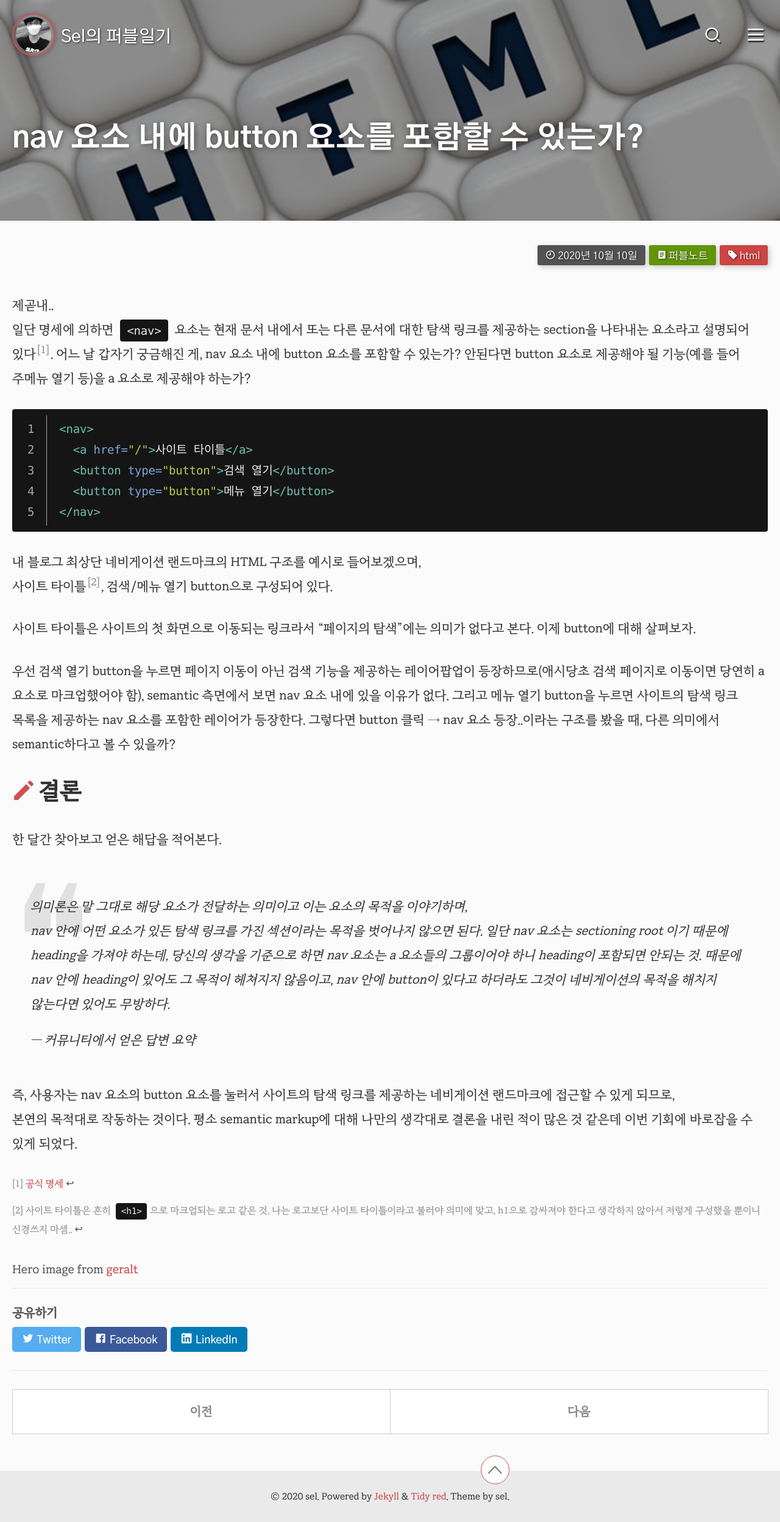
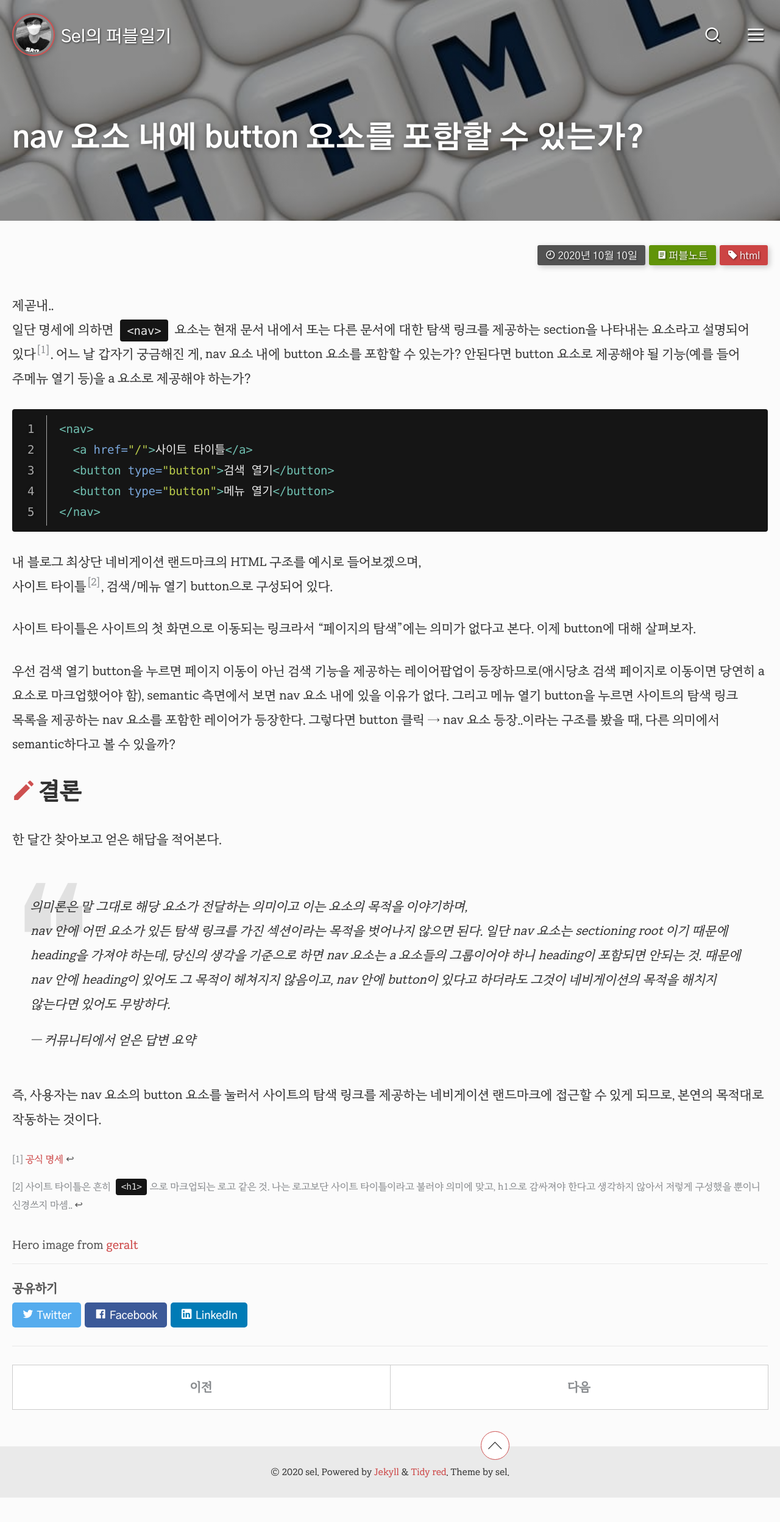
Before and after one commit to selosele/selosele.github.io, a Jekyll site: the page built from _posts/2020-10-10-button-inside-nav.md, in a window 1280 px wide. Shown: the whole page at 61% size. Built offline with Jekyll 4.4.1, drawn with Linux system fonts in a browser that asks for light colours; comment, search, counter and statistics services are not loaded; after the commit the page ends 2456 px from its top, so only the background shows below that.

Commit message:
레이아웃 HTML/CSS, 포스트 수정

```diff
--- a/_includes/post-pagination.html
+++ b/_includes/post-pagination.html
@@ -1,6 +1,6 @@
 {% if page.previous or page.next %}
   <nav class="pagination">
-    <h2 id="pagination-title" class="sr-only">{{ site.data.ui-text[site.locale].post_pagination }}</h2>
+    <h2 class="sr-only">{{ site.data.ui-text[site.locale].post_pagination }}</h2>
     {% if page.previous %}
       <a href="{{ page.previous.url | relative_url }}" title="{{ page.previous.title | markdownify | strip_html }}" class="pagination--pager">{{ site.data.ui-text[site.locale].pagination_previous | default: "Previous" }}</a>
     {% else %}
--- a/_includes/social-share.html
+++ b/_includes/social-share.html
@@ -3,9 +3,9 @@
     <h2 id="page-share-title" class="page__share-title">{{ site.data.ui-text[site.locale].share_on_label }}</h2>
   {% endif %}
 
-  <a href="https://twitter.com/intent/tweet?{% if site.twitter.username %}via={{ site.twitter.username | url_encode }}&{% endif %}text={{ page.title | url_encode }}%20{{ page.url | absolute_url | url_encode }}" title="Twitter {{ site.data.ui-text[site.locale].share_on_label }}" class="btn--twitter">Twitter</a>
+  <a href="https://twitter.com/intent/tweet?{% if site.twitter.username %}via={{ site.twitter.username | url_encode }}&{% endif %}text={{ page.title | url_encode }}%20{{ page.url | absolute_url | url_encode }}" title="Twitter {{ site.data.ui-text[site.locale].share_on_label }}" class="page__share__btn--twitter">Twitter</a>
 
-  <a href="https://www.facebook.com/sharer/sharer.php?u={{ page.url | absolute_url | url_encode }}" title="Facebook {{ site.data.ui-text[site.locale].share_on_label }}" class="btn--facebook">Facebook</a>
+  <a href="https://www.facebook.com/sharer/sharer.php?u={{ page.url | absolute_url | url_encode }}" title="Facebook {{ site.data.ui-text[site.locale].share_on_label }}" class="page__share__btn--facebook">Facebook</a>
 
-  <a href="https://www.linkedin.com/shareArticle?mini=true&url={{ page.url | absolute_url | url_encode }}" title="LinkedIn {{ site.data.ui-text[site.locale].share_on_label }}" class="btn--linkedin">LinkedIn</a>
+  <a href="https://www.linkedin.com/shareArticle?mini=true&url={{ page.url | absolute_url | url_encode }}" title="LinkedIn {{ site.data.ui-text[site.locale].share_on_label }}" class="page__share__btn--linkedin">LinkedIn</a>
 </section>
--- a/_posts/2020-10-10-button-inside-nav.md
+++ b/_posts/2020-10-10-button-inside-nav.md
@@ -46,8 +46,7 @@ primary_post: true
 >
 > <cite>커뮤니티에서 얻은 답변 요약</cite>
 
-즉, 사용자는 nav 요소의 button 요소를 눌러서 사이트의 탐색 링크를 제공하는 네비게이션 랜드마크에 접근할 수 있게 되므로,
-본연의 목적대로 작동하는 것이다. 평소 semantic markup에 대해 나만의 생각대로 결론을 내린 적이 많은 것 같은데 이번 기회에 바로잡을 수 있게 되었다.
+즉, 사용자는 nav 요소의 button 요소를 눌러서 사이트의 탐색 링크를 제공하는 네비게이션 랜드마크에 접근할 수 있게 되므로, 본연의 목적대로 작동하는 것이다.
 
 [^1]: [1] [공식 명세](https://html.spec.whatwg.org/multipage/sections.html#the-nav-element){:target="_blank"}
 
--- a/_sass/tidy-red/_page.scss
+++ b/_sass/tidy-red/_page.scss
@@ -106,7 +106,6 @@
          width: 2.556rem;
          height: 1.944rem;
          overflow: hidden;
-         margin-right: 0.3rem;
          margin-bottom: 0.3rem;
          padding-top: 0.5rem;
          padding-bottom: 0.5rem;
@@ -118,6 +117,10 @@
          font-size: 0.9rem;
          color: transparent;
          box-sizing: border-box;
+
+         &:not(:last-of-type) {
+            margin-right: 0.3rem;
+         }
 
          @media (min-width: $min-medium-width) {
             width: auto;
@@ -137,7 +140,7 @@
          }
       }
 
-      > .btn {
+      &__btn {
          &--twitter {
             background-color: $twitter-color;
 
@@ -162,6 +165,10 @@
             }
          }
       }
+   }
+
+   [class*=page__share__btn] {
+
    }
 
    &__info-item-wrapper {
```
Also changed, not shown: _posts/2020-07-30-prevent-form-submit-when-press-enter.md (+4 -2 lines), _posts/2020-10-09-learning-and-life.md (+3 -2 lines).
